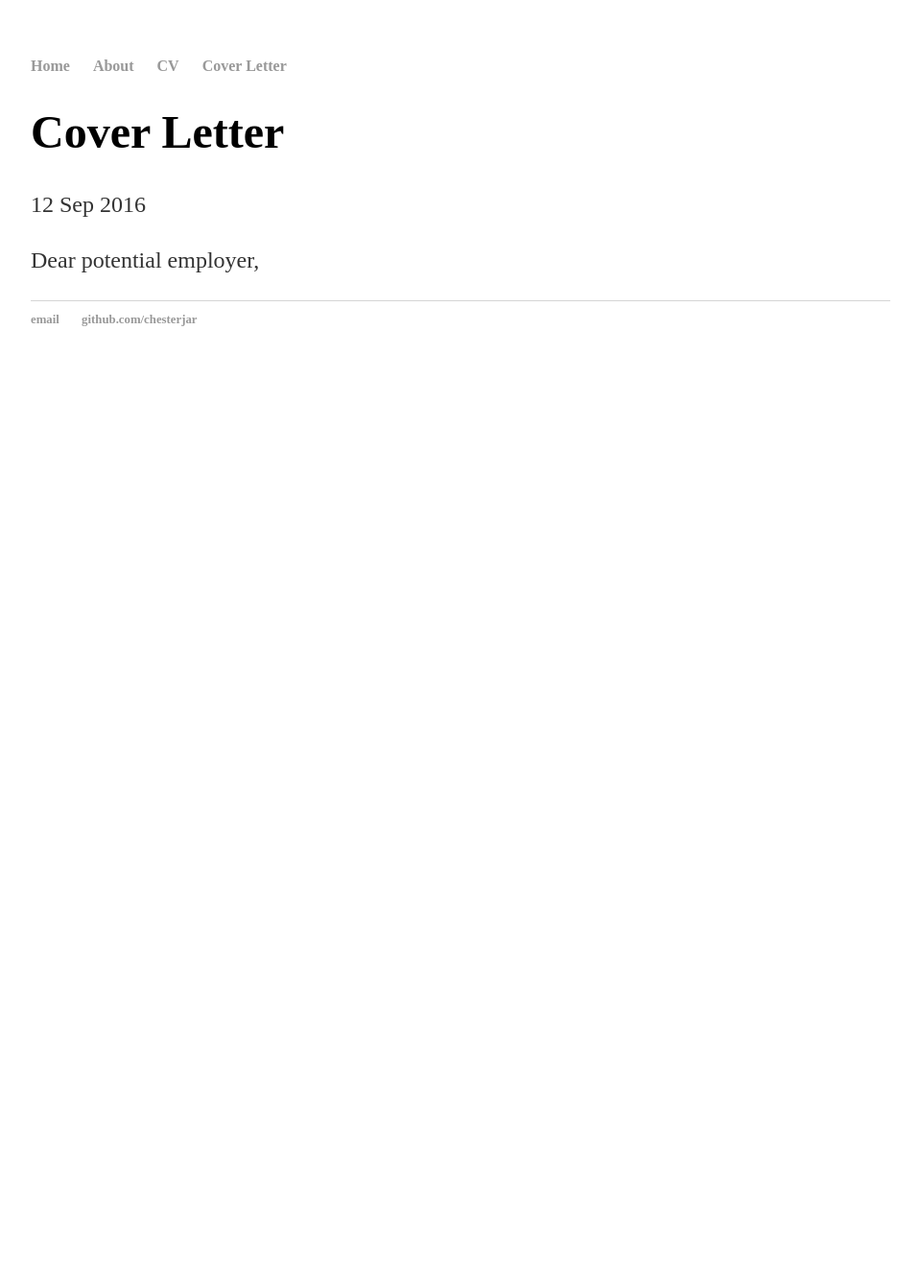
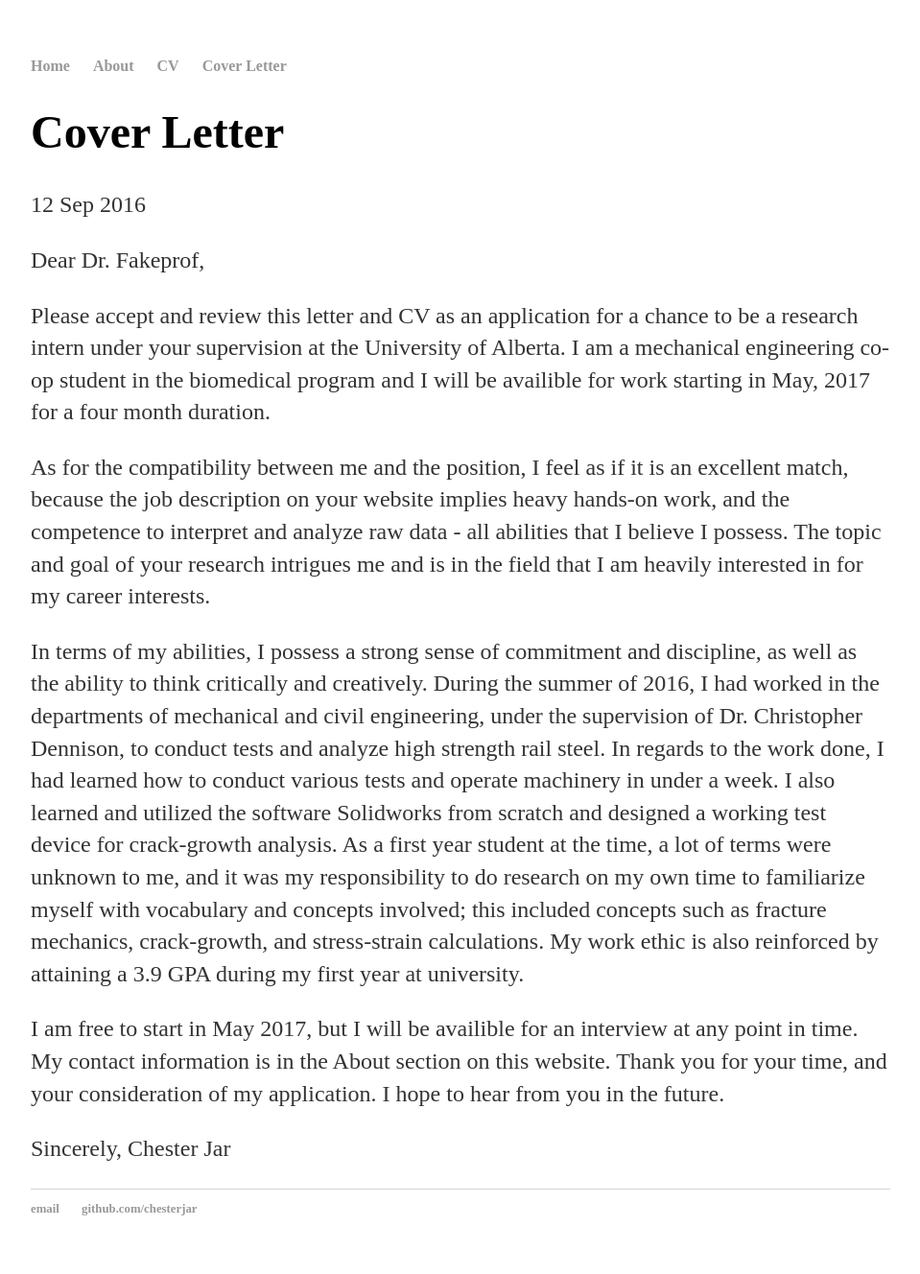
Before and after one commit to chesterjar/chesterjar, a Jekyll site: the page built from _posts/2016-09-12-Cover-Letter.md, in a window 1280 px wide. Shown: the whole page at 96% size, without its empty margins (160-1119 px from the left). Built offline with Jekyll 4.4.1, drawn with Linux system fonts in a browser that asks for light colours; before the commit the page ends 900 px from its top, so only the background shows below that.

Commit message:
Update 2016-09-12-Cover-Letter.md
Cover Letter Post

```diff
--- a/_posts/2016-09-12-Cover-Letter.md
+++ b/_posts/2016-09-12-Cover-Letter.md
@@ -4,4 +4,16 @@
 date: 2016-09-12
 ---
 
-Dear potential employer,
+Dear Dr. Fakeprof,
+
+Please accept and review this letter and CV as an application for a chance to be a research intern under your supervision at the University of Alberta. I am a mechanical engineering co-op student in the biomedical program and I will be availible for work starting in May, 2017 for a four month duration.
+
+As for the compatibility between me and the position, I feel as if it is an excellent match, because the job description on your website implies heavy hands-on work, and the competence to interpret and analyze raw data - all abilities that I believe I possess. The topic and goal of your research intrigues me and is in the field that I am heavily interested in for my career interests.
+
+In terms of my abilities, I possess a strong sense of commitment and discipline, as well as the ability to think critically and creatively. During the summer of 2016, I had worked in the departments of mechanical and civil engineering, under the supervision of Dr. Christopher Dennison, to conduct tests and analyze high strength rail steel. In regards to the work done, I had learned how to conduct various tests and operate machinery in under a week. I also learned and utilized the software Solidworks from scratch and designed a working test device for crack-growth analysis. As a first year student at the time, a lot of terms were unknown to me, and it was my responsibility to do research on my own time to familiarize myself with vocabulary and concepts involved; this included concepts such as fracture mechanics, crack-growth, and stress-strain calculations. My work ethic is also reinforced by attaining a 3.9 GPA during my first year at university.
+
+I am free to start in May 2017, but I will be availible for an interview at any point in time. My contact information is in the About section on this website. Thank you for your time, and your consideration of my application. I hope to hear from you in the future.
+
+
+Sincerely,
+Chester Jar
```
